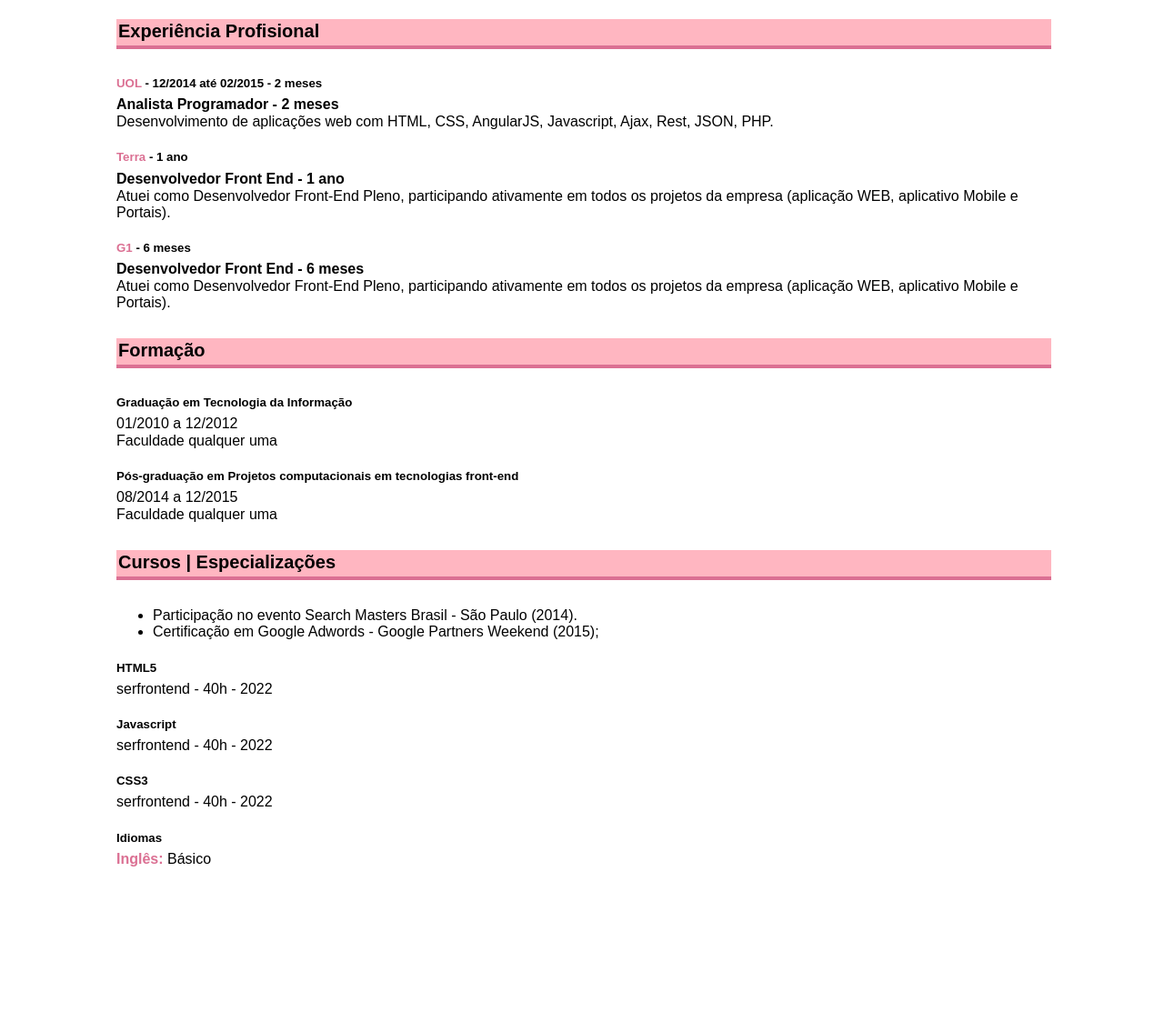
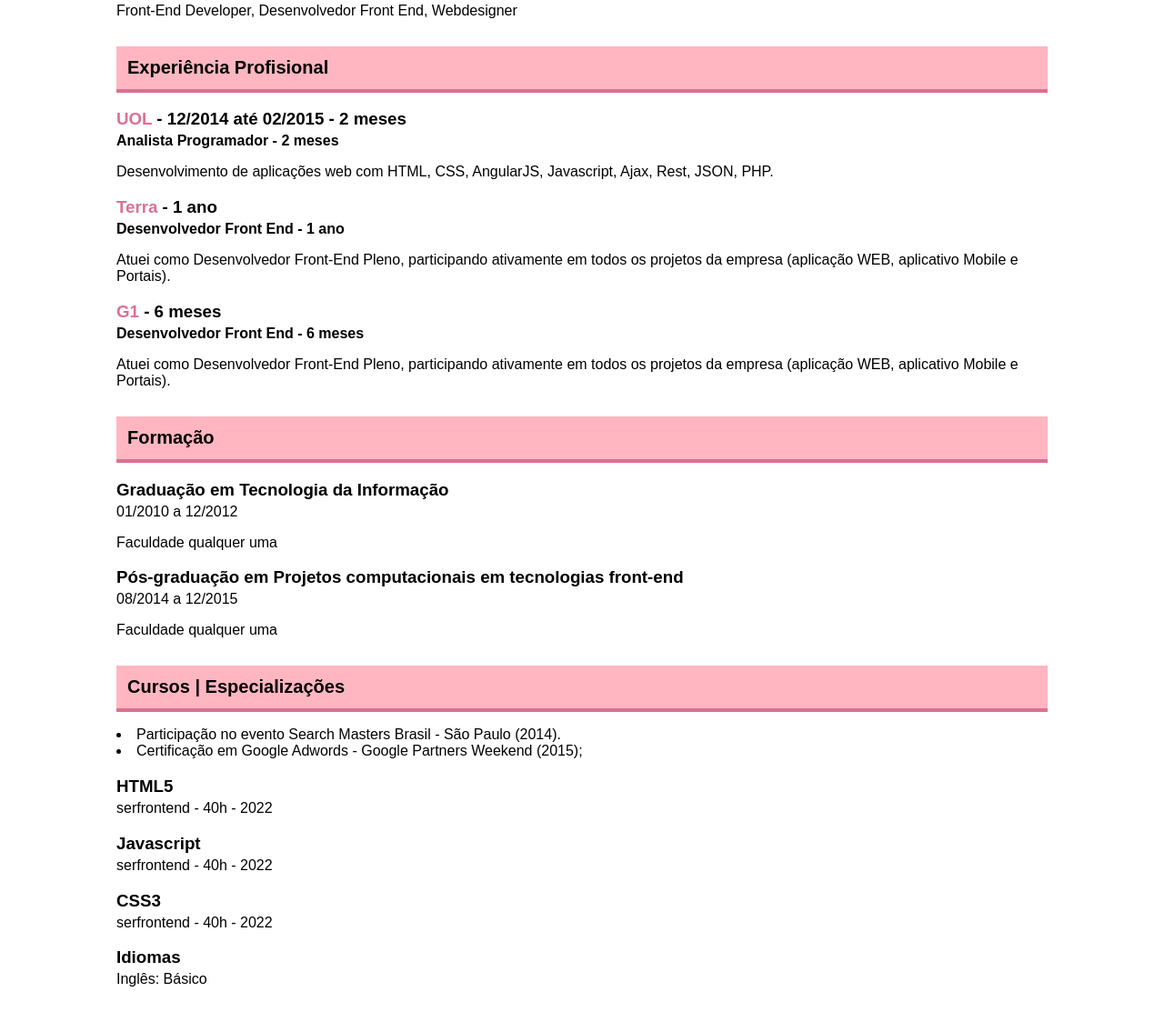
Before and after one commit to mayzabar26/teste, a plain HTML site: page box_model/curriculo.html in a window 1280 px wide. Shown: the part 210-1334 px from the top of the page at 91% size. Before the commit the page ends 1180 px from the top, so only its background shows below. Drawn offline with Linux system fonts and the light colour scheme.

Commit message:
finalizando currículo

```diff
--- a/box_model/curriculo.html
+++ b/box_model/curriculo.html
@@ -8,38 +8,43 @@
     <style>
         body{
             width: 80%;
-            margin: auto;
+            margin: auto; /*Centraliza blocos*/
+            margin-bottom: 56px;
             font-family:Arial, Helvetica, sans-serif;}
-
-        div {gap: 10px;}
 
         h1 {
             background-color: palevioletred;
             color: white;
-            width: 100%;
-            padding: 2px;
-            margin: 20px auto;
+            font-size: 36px;
             text-align: center;}
-
-        .p1 {text-align: center; }
 
         h2 {
             background-color: lightpink;
-            width: 100%;
-            height: 25px;
-            padding: 2px;
+            padding: 12px;
+            margin-top: 30px;
+            margin-bottom: 12px;
             border-bottom: 4px solid palevioletred;
-            margin: 30px auto;
             font-size: 20px;}
+
+        h3 {margin-bottom: 4px;}
+
+        .pexperience, .parah, .pdegree {margin-top: 0;}
+
+        a {text-decoration: none; color: palevioletred;}
+
+        a:hover {text-decoration: underline;}
+
+        .p1 {text-align: center; }
 
         .p2 { margin: 0;}
 
         b {color: palevioletred;}
-        .pexperience {font-weight: bold; margin-top: -15px;}
-        .parah, .pdegree {margin-top: -15px;}
 
+        .pexperience {font-weight: bold;}
 
+        ul {padding-left: 0;}
 
+        li {list-style-position: inside;}
     </style>
 </head>
 
@@ -57,15 +62,15 @@
     <section class="experience">
         <h2>Experiência Profisional</h2>
 
-        <h5><b>UOL </b>- 12/2014 até 02/2015 - 2 meses</h5>
+        <h3><a href="www.google.com" target="_blank">UOL </a>- 12/2014 até 02/2015 - 2 meses</h3>
         <p class="pexperience">Analista Programador - 2 meses</p>
         <p class="parah">Desenvolvimento de aplicações web com HTML, CSS, AngularJS, Javascript, Ajax, Rest, JSON, PHP.</p>
 
-        <h5><b>Terra </b>- 1 ano</h5>
+        <h3><a href="www.google.com" target="_blank">Terra </a>- 1 ano</h3>
         <p class="pexperience">Desenvolvedor Front End - 1 ano</p>
         <p class="parah">Atuei como Desenvolvedor Front-End Pleno, participando ativamente em todos os projetos da empresa (aplicação WEB, aplicativo Mobile e Portais).</p>
 
-        <h5><b>G1 </b>- 6 meses</h5>
+        <h3><a href="www.google.com" target="_blank">G1 </a>- 6 meses</h3>
         <p class="pexperience">Desenvolvedor Front End - 6 meses</p>
         <p class="parah">Atuei como Desenvolvedor Front-End Pleno, participando ativamente em todos os projetos da empresa (aplicação WEB, aplicativo Mobile e Portais).</p>
     </section>
@@ -73,33 +78,34 @@
     <section class="degree">
         <h2>Formação</h2>
 
-        <h5>Graduação em Tecnologia da Informação</h5>
+        <h3>Graduação em Tecnologia da Informação</h3>
         <p class="pdegree">01/2010 a 12/2012</p>
         <p class="parah">Faculdade qualquer uma</p>
 
-        <h5>Pós-graduação em Projetos computacionais em tecnologias front-end</h5>
+        <h3>Pós-graduação em Projetos computacionais em tecnologias front-end</h3>
         <p class="pdegree">08/2014 a 12/2015</p>
         <p class="parah">Faculdade qualquer uma</p>
     </section>
 
     <section class="courses">
         <h2>Cursos | Especializações</h2>
+
         <ul>
             <li>Participação no evento Search Masters Brasil - São Paulo (2014).</li>
             <li>Certificação em Google Adwords - Google Partners Weekend (2015);</li>
         </ul>
 
-        <h5>HTML5</h5>
+        <h3>HTML5</h3>
         <p class="parah">serfrontend - 40h - 2022</p>
 
-        <h5>Javascript</h5>
+        <h3>Javascript</h3>
         <p class="parah">serfrontend - 40h - 2022</p>
 
-        <h5>CSS3</h5>
+        <h3>CSS3</h3>
         <p class="parah">serfrontend - 40h - 2022</p>
 
-        <h5>Idiomas</h5>
-        <p class="parah"><b>Inglês:</b> Básico</p>
+        <h3>Idiomas</h3>
+        <p class="parah">Inglês: Básico</p>
     </section>
 </body>
 </html>
```
Also changed, not shown: 2 other files.
